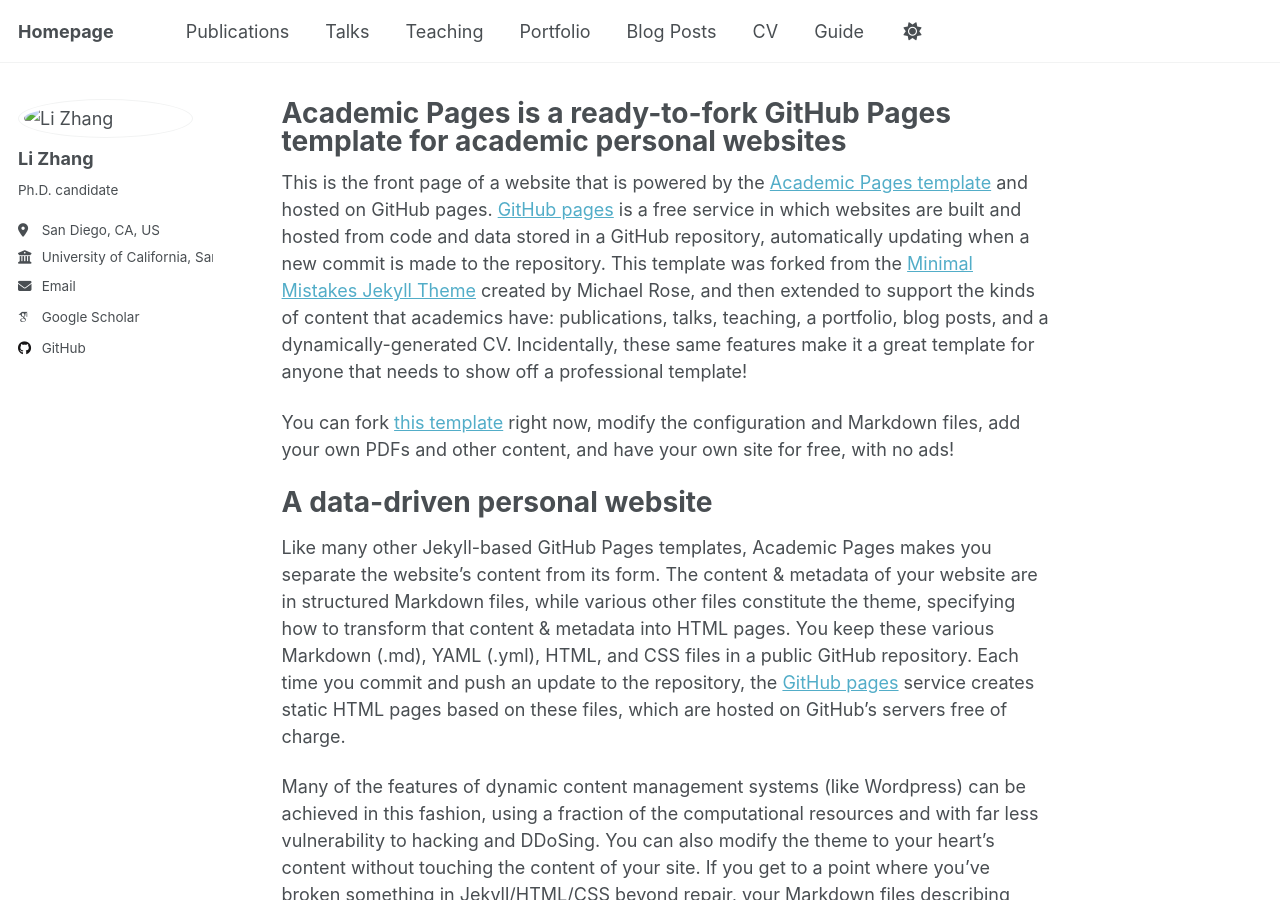
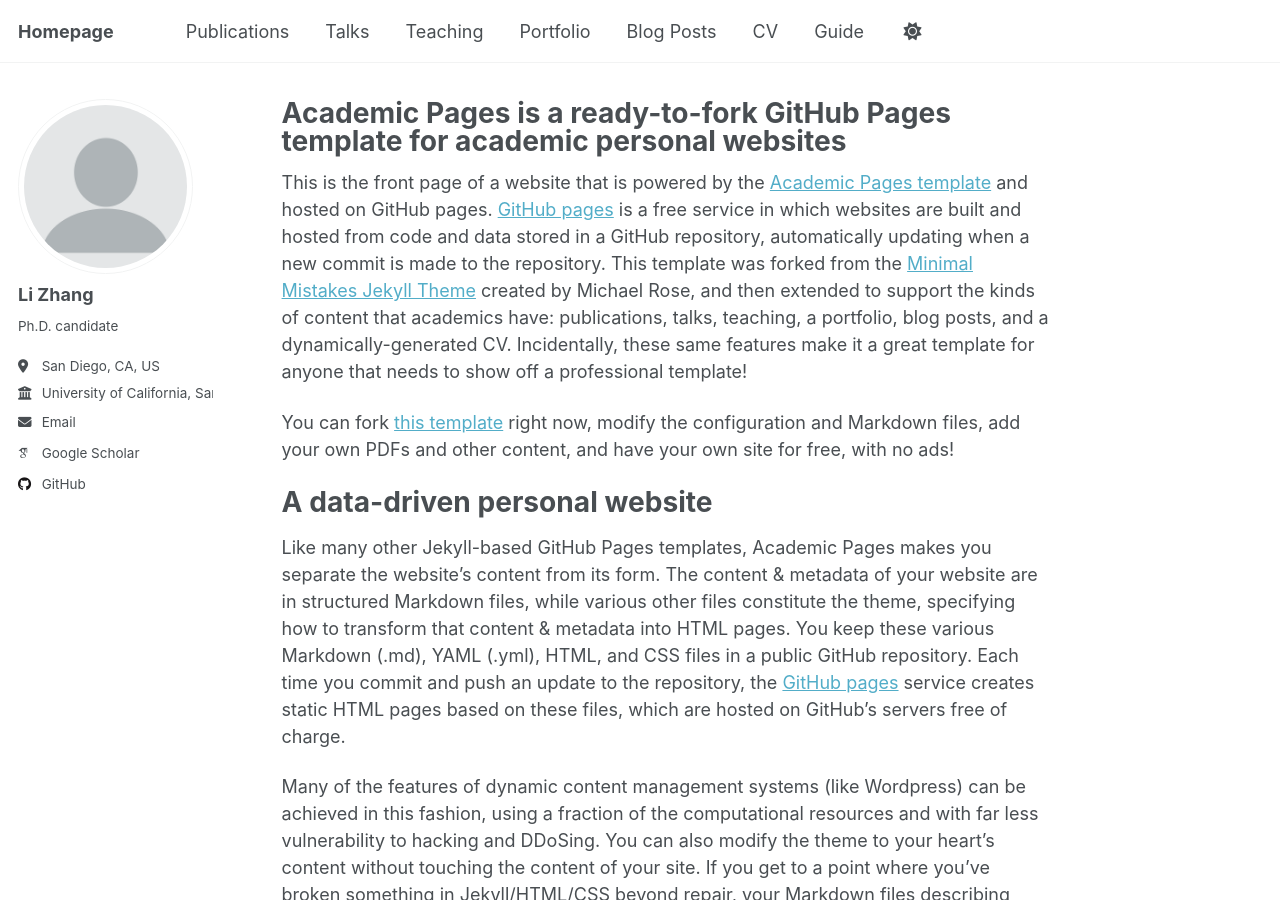
Before and after one commit to importZL/importZL.github.io, a Jekyll site: the page built from _pages/about.md, in a window 1280 px wide and 900 px high. Built offline with Jekyll 4.4.1, drawn with Linux system fonts in a browser that asks for light colours; some web fonts are replaced; a script that is not in the unit is left out.

Commit message:
Update _config.yml

```diff
--- a/_config.yml
+++ b/_config.yml
@@ -22,7 +22,7 @@ repository               : "academicpages/academicpages.github.io"
 #               Additional customization can be done by editing /_includes/author-profile.html
 author:
   # Biographic information
-  avatar           : "photo.JPG"
+  avatar           : "profile.png"
   name             : "Li Zhang"
   pronouns         : # example: "she/her"
   bio              : "Ph.D. candidate"
```
